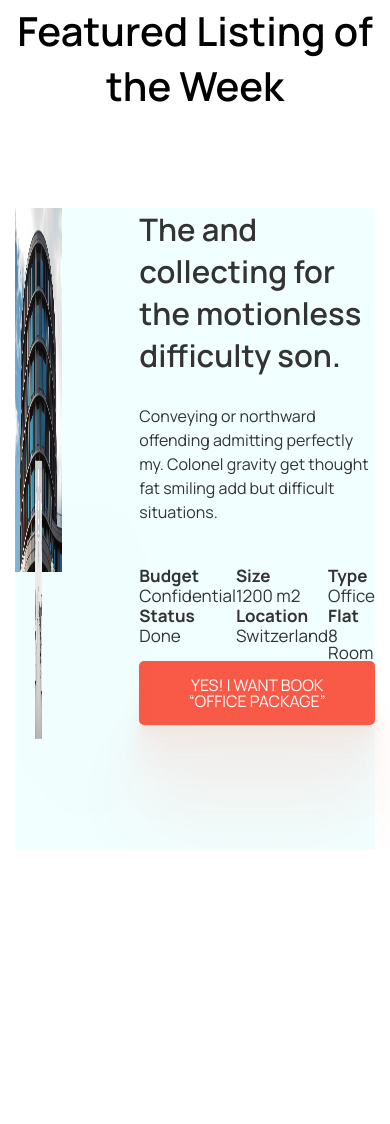
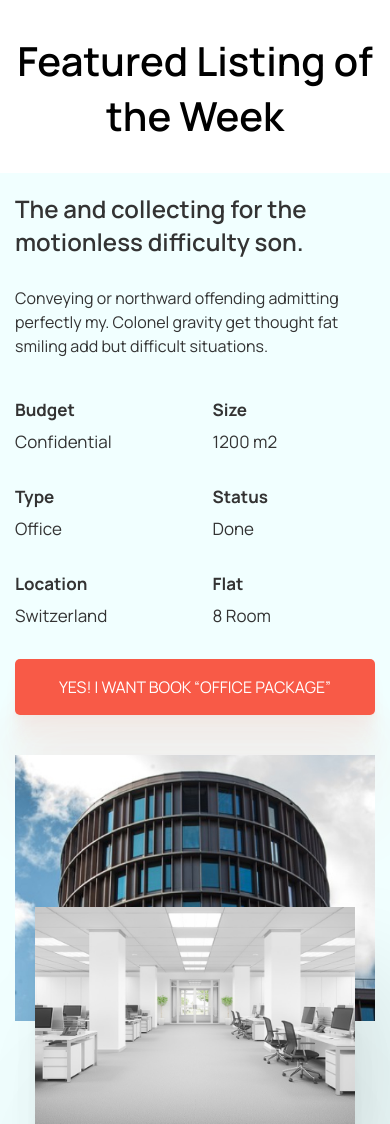
Before and after one commit to Dimentiy88/RealEstate, a plain HTML site: page index.html in a window 390 px wide. Shown: the part 3613-4737 px from the top of the page. Before the commit the page ends 4463 px from the top, so only its background shows below. Drawn offline with nearby package versions, Linux system fonts and the light colour scheme.

Commit message:
done featured

```diff
--- a/css/style.css
+++ b/css/style.css
@@ -490,7 +490,7 @@ body {
   line-height: 162%;
 }
 
-@media (max-width: 1199.98px) {
+@media only screen and (max-width: 1199.98px) {
   .item-how:not(:last-child)::after {
     width: 170px;
     transform: translate(69%, 0px);
@@ -499,7 +499,7 @@ body {
     transform: translate(69%, 0px) rotate(-180deg);
   }
 }
-@media (max-width: 991.98px) {
+@media only screen and (max-width: 991.98px) {
   .item-how:not(:last-child)::after {
     width: 130px;
     transform: translate(63%, 0px);
@@ -509,7 +509,7 @@ body {
     transform: translate(63%, 0px) rotate(-180deg);
   }
 }
-@media (max-width: 767.98px) {
+@media only screen and (max-width: 767.98px) {
   .how__items {
     grid-template-columns: 1fr;
   }
@@ -530,13 +530,13 @@ body {
   padding-top: 110px;
   padding-bottom: 110px;
 }
-@media (max-width: 991.98px) {
+@media only screen and (max-width: 991.98px) {
   .deals {
     padding-top: 70px;
     padding-bottom: 70px;
   }
 }
-@media (max-width: 767.98px) {
+@media only screen and (max-width: 767.98px) {
   .deals {
     padding-top: 30px;
     padding-bottom: 30px;
@@ -588,7 +588,7 @@ body {
   border-radius: 5px;
 }
 
-@media (max-width: 767.98px) {
+@media only screen and (max-width: 767.98px) {
   .header-deals__link {
     width: 100%;
   }
@@ -701,36 +701,72 @@ body {
 /* ============================= */
 
 .featured {
+  padding-top: 110px;
+  padding-bottom: 110px;
 }
-.featured__container {
+
+@media only screen and (max-width: 991.98px) {
+  .featured {
+    padding-top: 70px;
+    padding-bottom: 70px;
+  }
 }
+
+@media only screen and (max-width: 767.98px) {
+  .featured {
+    padding-top: 30px;
+    padding-bottom: 30px;
+  }
+}
+
 .featured__title {
   margin-bottom: 95px;
 }
 
 .featured__body {
+  background: #f1ffff;
+  padding: 40px 40px 80px 40px;
   display: grid;
+  column-gap: 77px;
+  row-gap: 40px;
   grid-template-columns: repeat(2, 1fr);
-  gap: 77px;
-  background: #f1ffff;
 }
-.featured__images {
+
+@media only screen and (max-width: 991.98px) {
+  .featured__body {
+    display: flex;
+    flex-direction: column-reverse;
+  }
+  .featured__title {
+    margin-bottom: 50px;
+  }
 }
+@media only screen and (max-width: 767.98px) {
+  .featured__body {
+    margin: 0px -15px;
+    padding: 20px 15px 20px 15px;
+  }
+  .featured__title {
+    margin-bottom: 30px;
+  }
+}
+
 .featured__content {
+  display: flex;
+  flex-direction: column;
 }
 
 .images-featured {
   display: grid;
   justify-items: center;
 }
-.images-featured__item {
-}
+
 .images-featured__item img {
   max-width: 100%;
 }
 .images-featured__item_mini {
+  margin-left: 20px;
   margin-right: 20px;
-  margin-left: 20px;
   filter: drop-shadow(0px 163px 80px rgba(0, 0, 0, 0.04))
     drop-shadow(0px 105.648px 46.8519px rgba(0, 0, 0, 0.0303704))
     drop-shadow(0px 62.7852px 25.4815px rgba(0, 0, 0, 0.0242963))
@@ -738,27 +774,31 @@ body {
     drop-shadow(0px 13.2815px 6.51852px rgba(0, 0, 0, 0.0157037))
     drop-shadow(0px 3.01852px 3.14815px rgba(0, 0, 0, 0.00962963))
     drop-shadow(48px 58px 44px rgba(0, 0, 0, 0.09));
-  transform: translate(0, -40%);
+  margin-top: -114px;
 }
 
-.content-featured {
-}
-.content-featured__body {
-  max-width: 412px;
-}
 .content-featured__title {
   font-weight: 600;
   font-size: 31px;
-  line-height: 42px;
+  line-height: 1.35;
   margin-bottom: 28px;
 }
+
+@media only screen and (max-width: 767.98px) {
+  .content-featured__title {
+    font-size: 24px;
+  }
+}
+
 .content-featured__text {
   line-height: 1.5;
   margin-bottom: 40px;
 }
 .content-featured__options {
   display: grid;
+  gap: 35px;
   grid-template-columns: repeat(3, 1fr);
+  margin-bottom: 54px;
 }
 .content-featured__link {
   box-shadow: 0 2px 3px 0 rgba(248, 90, 71, 0.02),
@@ -767,22 +807,45 @@ body {
     0 100px 80px 0 rgba(248, 90, 71, 0.07);
   background: #f85a47;
   border-radius: 5px;
+  line-height: 150%;
   color: #fff;
   text-transform: uppercase;
   padding: 16px 37px;
   display: block;
   text-align: center;
 }
+.content-featured__link:hover {
+  background: #dd2713;
+}
 
-.options-content-featured {
+@media only screen and (min-width: 991px) {
+  .content-featured__body {
+    max-width: 412px;
+    padding-top: 40px;
+    flex: 1 1 auto;
+  }
+  .content-featured__link {
+    max-width: 412px;
+  }
 }
-.options-content-featured__item {
+
+@media only screen and (max-width: 479.98px) {
+  .content-featured__options {
+    grid-template-columns: repeat(2, 1fr);
+    margin-bottom: 35px;
+  }
 }
+
 .options-content-featured__lable {
   font-weight: 700;
   font-size: 17px;
   line-height: 23px;
+  margin-bottom: 12px;
 }
 .options-content-featured__value {
   font-size: 17px;
 }
+
+/* ============================= */
+
+/* ============================= */
--- a/index.html
+++ b/index.html
@@ -328,20 +328,10 @@
             <div class="featured__body">
               <div class="featured__images images-featured">
                 <div class="images-featured__item">
-                  <img
-                    src="./img/main/featured/01.jpg"
-                    alt="featured-image"
-                    width="492"
-                    height="364"
-                  />
+                  <img src="./img/main/featured/01.jpg" alt="featured-image" />
                 </div>
                 <div class="images-featured__item images-featured__item_mini">
-                  <img
-                    src="./img/main/featured/02.jpg"
-                    alt="featured-image"
-                    width="410"
-                    height="278"
-                  />
+                  <img src="./img/main/featured/02.jpg" alt="featured-image" />
                 </div>
               </div>
               <div class="featured__content content-featured">
@@ -390,10 +380,10 @@
                       <div class="options-content-featured__value">8 Room</div>
                     </div>
                   </div>
-                  <a href="" class="content-featured__link"
-                    >YES! I WANT BOOK “OFFICE PACKAGE”</a
-                  >
                 </div>
+                <a href="" class="content-featured__link"
+                  >YES! I WANT BOOK “OFFICE PACKAGE”</a
+                >
               </div>
             </div>
           </div>
```
